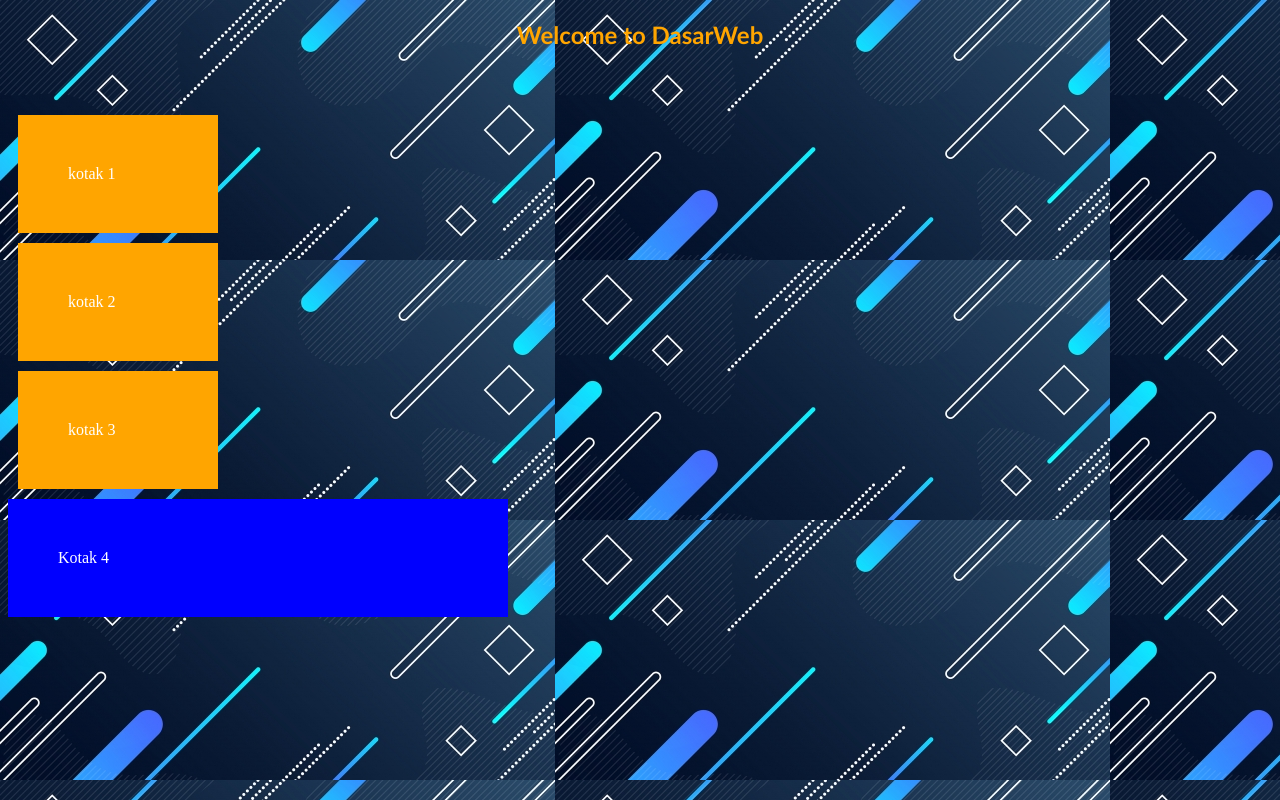
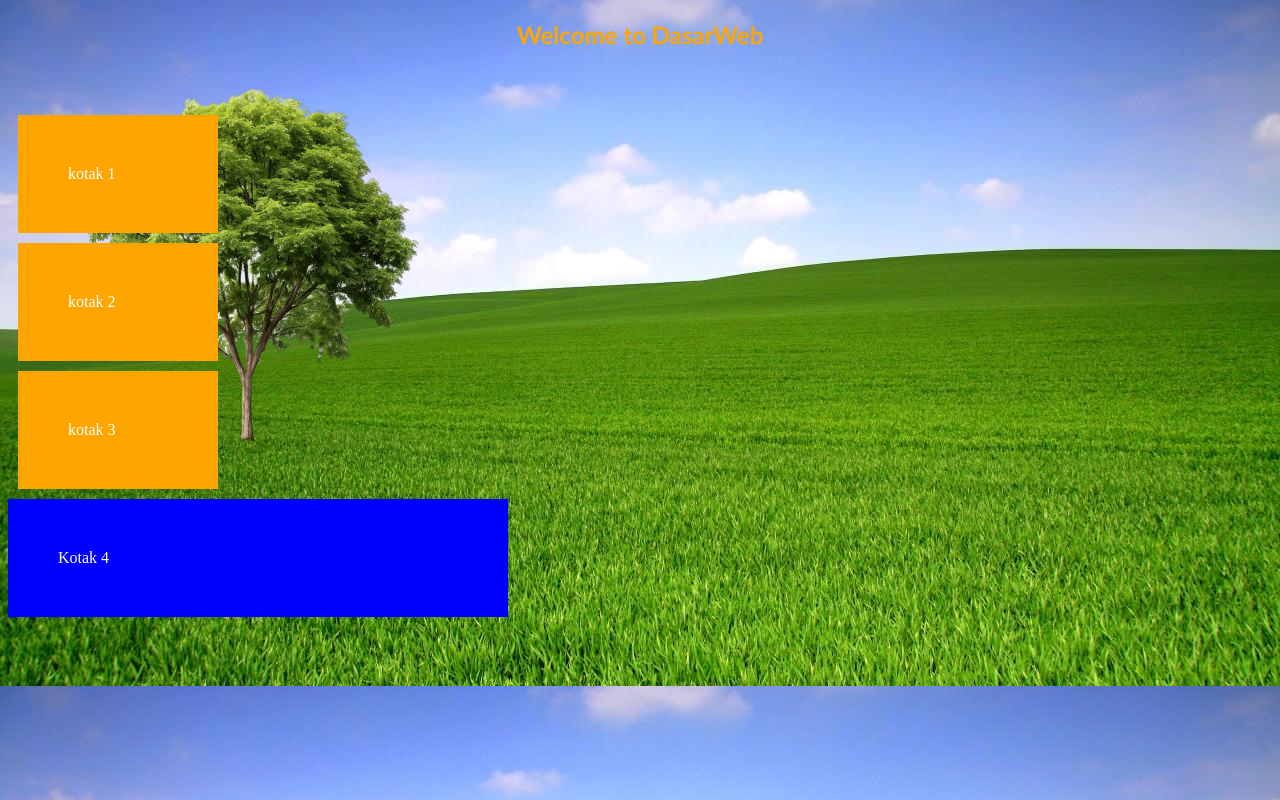
Before and after one commit to nurwahibzy/Pemrograman-Web, a PHP site: the page made by dasarWeb/Pertemuan 2/index.html in a window 1280 px wide. Run offline with PHP 8.4, Linux system fonts and the light colour scheme.

Commit message:
Praktikum 5: Mengganti background dengan tree dan field

```diff
--- a/dasarWeb/Pertemuan 2/style.css
+++ b/dasarWeb/Pertemuan 2/style.css
@@ -20,6 +20,7 @@ h2 {
 }
 
 body {
-  background: url(img/gambarAbstrak.jpg);
+  background: url(img/tree1.png), url(img/field1.jpg);
+  background-repeat: no-repeat, repeat;
   color: white;
 }
```
Also changed, not shown: dasarWeb/Pertemuan 2/img/field1.jpg (added), dasarWeb/Pertemuan 2/img/tree1.png (added).
